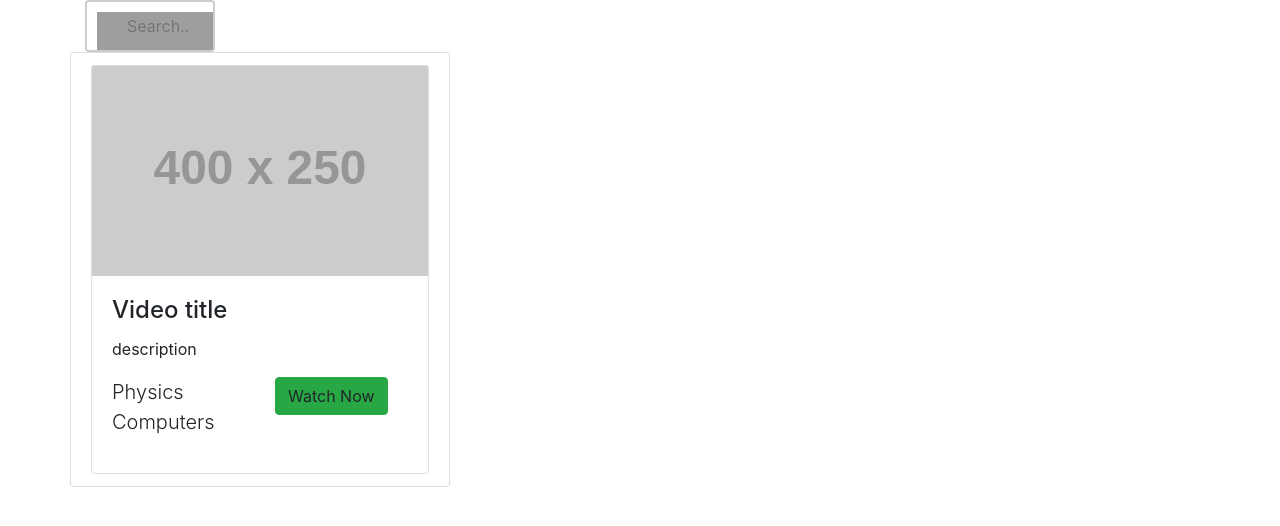
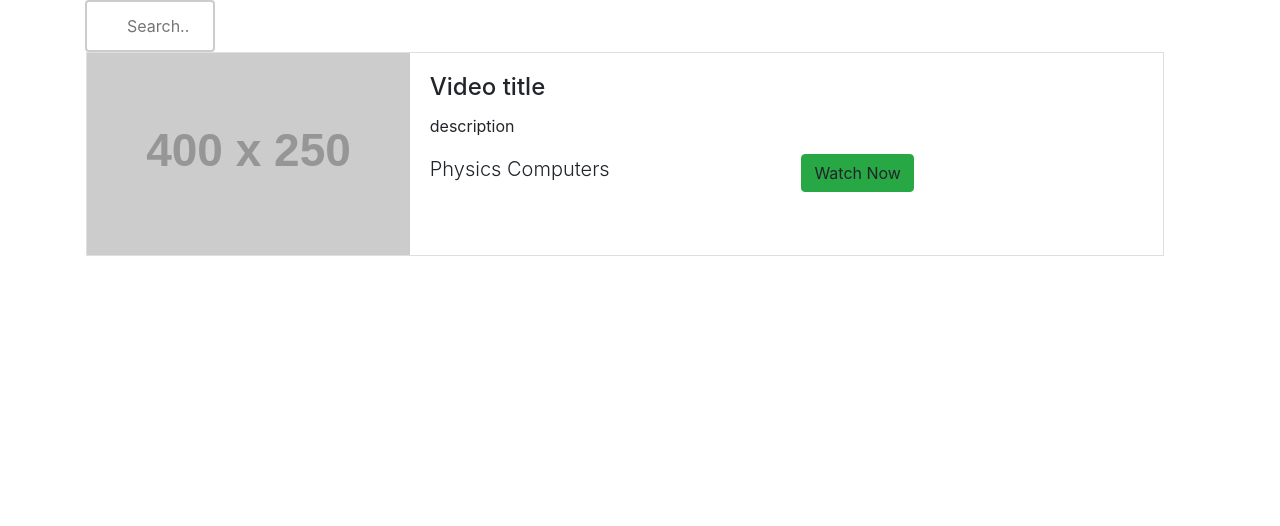
Before and after one commit to Zhilin123/YHack_2018_WhyHat, a Django app: page /search/ in a window 1280 px wide. Shown: the top 526 px of the page. Run offline with Django 3.2, Linux system fonts and the light colour scheme; the visitor is signed in with stand-in values (Sample User, id 1); grey boxes labelled with a size stand in for pictures from a placeholder-image service; some libraries are stand-ins or nearby versions; grey boxes are pictures that could not be loaded.

Commit message:
small change

```diff
--- a/src/website/learnah/live_search/urls.py
+++ b/src/website/learnah/live_search/urls.py
@@ -9,6 +9,8 @@ urlpatterns = [
     # View
     path('', login_required(views.SearchView.as_view()), name='index'),
     # Ajax call, return json data
-    path('search_data/', login_required(views.SearchDataView.as_view()),
+    #path('search_data/', login_required(views.SearchDataView.as_view()),
+    #     name='search_data'),
+    path('search_data/', views.SearchDataView.as_view(),
          name='search_data'),
 ]
--- a/src/website/learnah/live_search/views.py
+++ b/src/website/learnah/live_search/views.py
@@ -33,7 +33,7 @@ class SearchDataView(TemplateView):
                 data['videos'].append({
                     "title":item,
                     "description":str("description of " + item),
-                    "url": str("www.youtube.com/" + item),
+                    "url": str("www.youtube.com/" + "watch?v=xHYYWFUTLZE"), #toydata
                 })
         print (data)
         return JsonResponse({
--- a/src/website/learnah/static/css/style.css
+++ b/src/website/learnah/static/css/style.css
@@ -5,7 +5,6 @@ input[type=text] {
     border-radius: 4px;
     font-size: 16px;
     background-color: white;
-    background-image: url('searchicon.png');
     background-position: 10px 10px;
     background-repeat: no-repeat;
     padding: 12px 20px 12px 40px;
@@ -16,3 +15,66 @@ input[type=text] {
 input[type=text]:focus {
     width: 100%;
 }
+
+.view-group {
+    display: -ms-flexbox;
+    display: flex;
+    -ms-flex-direction: row;
+    flex-direction: row;
+    padding-left: 0;
+    margin-bottom: 0;
+    width: 100%;
+}
+.thumbnail
+{
+    margin-bottom: 30px;
+    padding: 0px;
+    -webkit-border-radius: 0px;
+    -moz-border-radius: 0px;
+    border-radius: 0px;
+    width: 100%;
+}
+
+.item.list-group-item
+{
+    float: none;
+    width: 100%;
+    background-color: #fff;
+    margin-bottom: 30px;
+    -ms-flex: 0 0 100%;
+    flex: 0 0 100%;
+    max-width: 100%;
+    padding: 0 1rem;
+    border: 0;
+}
+.item.list-group-item .img-event {
+    float: left;
+    width: 30%;
+}
+
+.item.list-group-item .list-group-image
+{
+    margin-right: 10px;
+}
+.item.list-group-item .thumbnail
+{
+    margin-bottom: 0px;
+    display: inline-block;
+}
+.item.list-group-item .caption
+{
+    float: left;
+    width: 70%;
+    margin: 0;
+}
+
+.item.list-group-item:before, .item.list-group-item:after
+{
+    display: table;
+    content: " ";
+}
+
+.item.list-group-item:after
+{
+    clear: both;
+}
```
Also changed, not shown: 1 other file.
